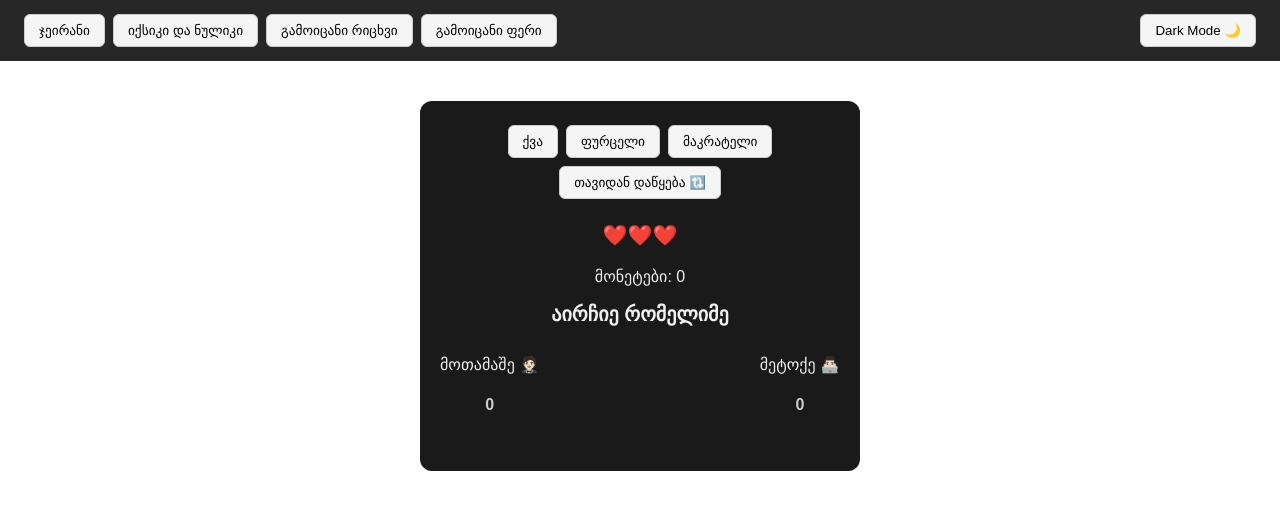
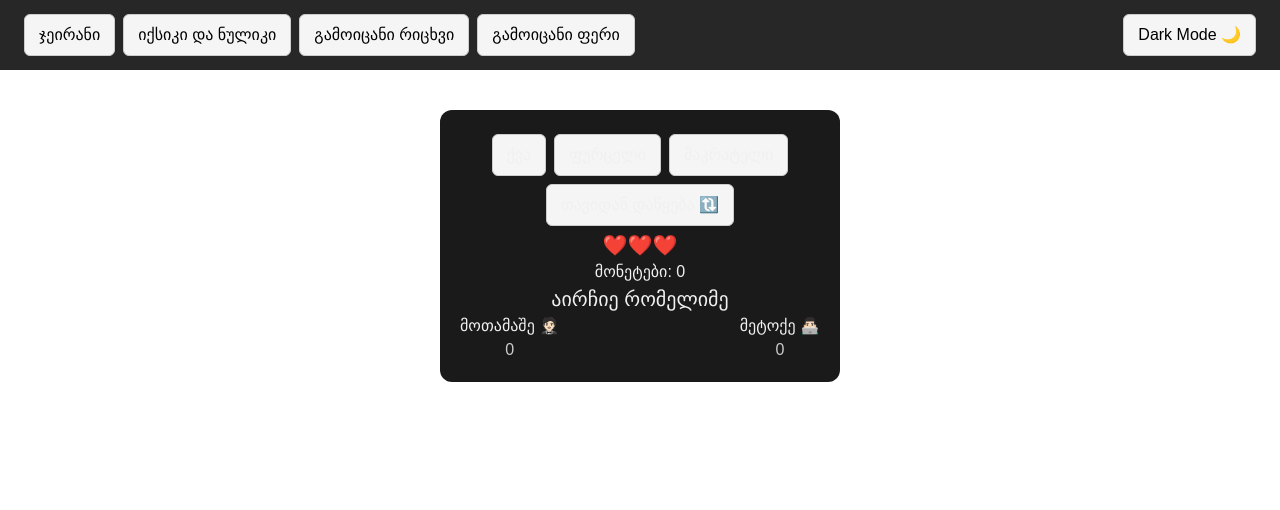
Before and after one commit to 5716/game, an Angular app: page /jeirani in a window 1280 px wide. Shown: the top 510 px of the page. Built offline with nearby package versions, Linux system fonts and the light colour scheme.

Commit message:
added tailwind css

```diff
--- a/package.json
+++ b/package.json
@@ -17,7 +17,10 @@
     "@angular/forms": "^22.0.0",
     "@angular/platform-browser": "^22.0.0",
     "@angular/router": "^22.0.0",
+    "@tailwindcss/postcss": "^4.3.3",
+    "postcss": "^8.5.28",
     "rxjs": "~7.8.0",
+    "tailwindcss": "^4.3.3",
     "tslib": "^2.3.0"
   },
   "devDependencies": {
--- a/src/styles.css
+++ b/src/styles.css
@@ -1,3 +1,5 @@
+@import 'tailwindcss';
+
 body {
   font-family: sans-serif;
   padding: 0;
```
Also changed, not shown: .postcssrc.json (added), 1 other file (tests, documents, lock files or other folders).
